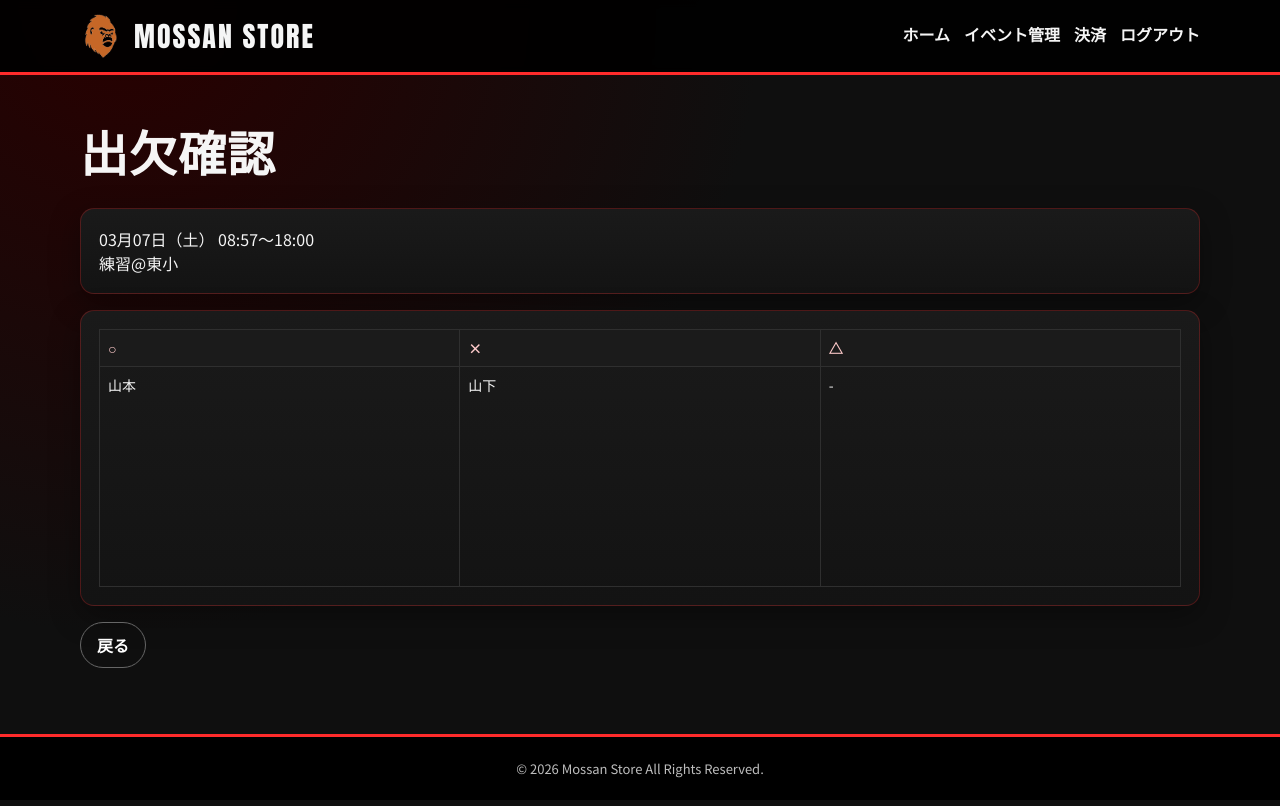
After one commit to ryosuke0612/mossan-store, a Flask app: page /attendance/check/1 in a window 1280 px wide. The commit adds this page. Run offline with Flask 3, Linux system fonts and the light colour scheme; the visitor is signed in with stand-in values (Sample User, id 1); data comes from the database, SQL or seed files in the repository.

Commit message:
codex 出欠確認ボタンの追加

```diff
--- a/app.py
+++ b/app.py
@@ -457,6 +457,8 @@ def bulk_match_action():
 
     if action == "edit":
         return redirect(f"/edit/{selected_ids[0]}")
+    if action == "attendance_check":
+        return redirect(f"/attendance/check/{selected_ids[0]}")
 
     conn = sqlite3.connect("schedule.db")
     c = conn.cursor()
@@ -482,6 +484,49 @@ def bulk_match_action():
     conn.commit()
     conn.close()
     return redirect("/app")
+
+
+@app.route("/attendance/check/<int:match_id>")
+@login_required
+def attendance_check(match_id):
+    conn = sqlite3.connect("schedule.db")
+    conn.row_factory = sqlite3.Row
+    c = conn.cursor()
+
+    c.execute("SELECT * FROM matches WHERE id=?", (match_id,))
+    match = c.fetchone()
+    if not match:
+        conn.close()
+        return redirect("/app")
+
+    c.execute(
+        """
+        SELECT name, status
+        FROM attendance
+        WHERE match_id=?
+        ORDER BY id
+        """,
+        (match_id,),
+    )
+    rows = c.fetchall()
+    conn.close()
+
+    grouped_members = {"参加": [], "不参加": [], "未定": []}
+    for row in rows:
+        status = normalize_status(row["status"])
+        if status in grouped_members:
+            grouped_members[status].append(row["name"])
+
+    match_data = dict(match)
+    match_data["date_label"] = format_date_mmdd_with_weekday(match["date"])
+
+    return render_template(
+        "attendance_check.html",
+        match=match_data,
+        join_members=grouped_members["参加"],
+        absent_members=grouped_members["不参加"],
+        undecided_members=grouped_members["未定"],
+    )
 
 
 @app.route("/edit/<int:id>", methods=["GET", "POST"])
--- /dev/null
+++ b/templates/attendance_check.html
@@ -0,0 +1,99 @@
+{% extends "base.html" %}
+
+{% block title %}出欠確認 | Mossan Store{% endblock %}
+
+{% block head_extra %}
+<style>
+.check-table {
+  width: 100%;
+  min-width: 0;
+  max-width: 100%;
+  table-layout: fixed;
+}
+.check-table th,
+.check-table td {
+  width: 33.3333%;
+  text-align: left;
+  vertical-align: top;
+}
+.check-table td {
+  height: 220px;
+}
+.member-list {
+  margin: 0;
+  padding: 0;
+  list-style: none;
+}
+.member-list li {
+  margin: 0 0 4px;
+  word-break: break-word;
+}
+.check-wrap {
+  overflow-x: hidden;
+}
+</style>
+{% endblock %}
+
+{% block content %}
+<h1 class="page-title">出欠確認</h1>
+
+<section class="panel">
+  <div>{{ match["date_label"] }} {{ match["start_time"] }}〜{{ match["end_time"] }}</div>
+  <div>{{ match["opponent"] }}@{{ match["place"] }}</div>
+</section>
+
+<section class="panel">
+  <div class="table-wrap check-wrap">
+    <table class="check-table">
+      <thead>
+        <tr>
+          <th>○</th>
+          <th>×</th>
+          <th>△</th>
+        </tr>
+      </thead>
+      <tbody>
+        <tr>
+          <td>
+            {% if join_members %}
+            <ul class="member-list">
+              {% for name in join_members %}
+              <li>{{ name }}</li>
+              {% endfor %}
+            </ul>
+            {% else %}
+            -
+            {% endif %}
+          </td>
+          <td>
+            {% if absent_members %}
+            <ul class="member-list">
+              {% for name in absent_members %}
+              <li>{{ name }}</li>
+              {% endfor %}
+            </ul>
+            {% else %}
+            -
+            {% endif %}
+          </td>
+          <td>
+            {% if undecided_members %}
+            <ul class="member-list">
+              {% for name in undecided_members %}
+              <li>{{ name }}</li>
+              {% endfor %}
+            </ul>
+            {% else %}
+            -
+            {% endif %}
+          </td>
+        </tr>
+      </tbody>
+    </table>
+  </div>
+</section>
+
+<div class="btn-row" style="margin-top:16px;">
+  <a href="/app" class="btn secondary">戻る</a>
+</div>
+{% endblock %}
```
Also changed, not shown: templates/index.html (+25 -3 lines).
